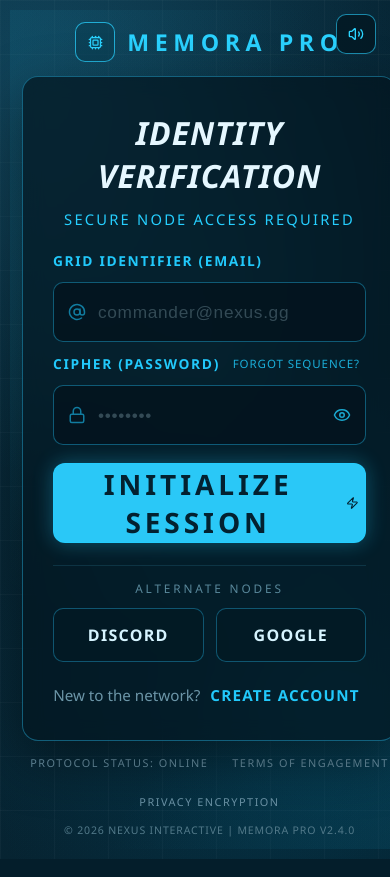
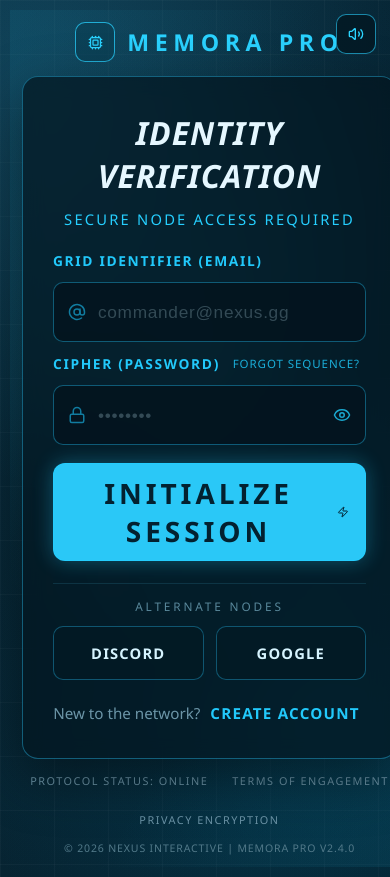
Before and after one commit to TQFALEH/card, a React (Vite) app in the folder client/: page /auth in a window 390 px wide. Built offline with nearby package versions, Linux system fonts and the light colour scheme; no server answers; the database is empty.

Commit message:
Normalize button sizes and responsive scaling across app

```diff
--- a/client/src/styles.css
+++ b/client/src/styles.css
@@ -10,6 +10,8 @@
   --cyan: #1fc8ff;
   --cyan-strong: #29d8ff;
   --btn-dark: rgba(2, 22, 33, 0.88);
+  --btn-height: 54px;
+  --btn-font: 1rem;
   --shadow: 0 18px 55px rgba(0, 0, 0, 0.45);
   --radius: 14px;
   font-family: "Rajdhani", "Space Grotesk", "Segoe UI", sans-serif;
@@ -34,6 +36,25 @@ body {
 button {
   font: inherit;
   color: inherit;
+}
+
+.play-now-btn,
+.secondary-neon-btn,
+.initialize-btn,
+.reset-btn,
+.footer-control-btn,
+.footer-main-btn,
+.victory-play-btn,
+.victory-menu-btn,
+.profile-link-btn,
+.ghost-btn,
+.primary-btn,
+.auth-main-btn,
+.auth-alt-btn {
+  min-height: var(--btn-height);
+  font-size: var(--btn-font);
+  border-radius: 12px;
+  padding: 10px 16px;
 }
 
 h1,
@@ -1623,6 +1644,11 @@ p {
 }
 
 @media (max-width: 760px) {
+  :root {
+    --btn-height: 48px;
+    --btn-font: 0.92rem;
+  }
+
   .app-shell {
     padding: 10px;
   }
```
